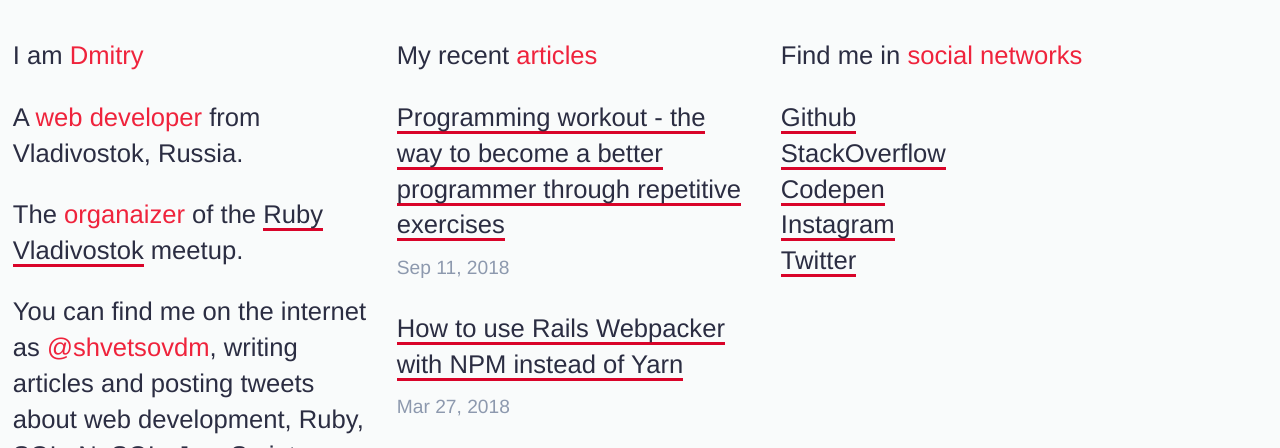
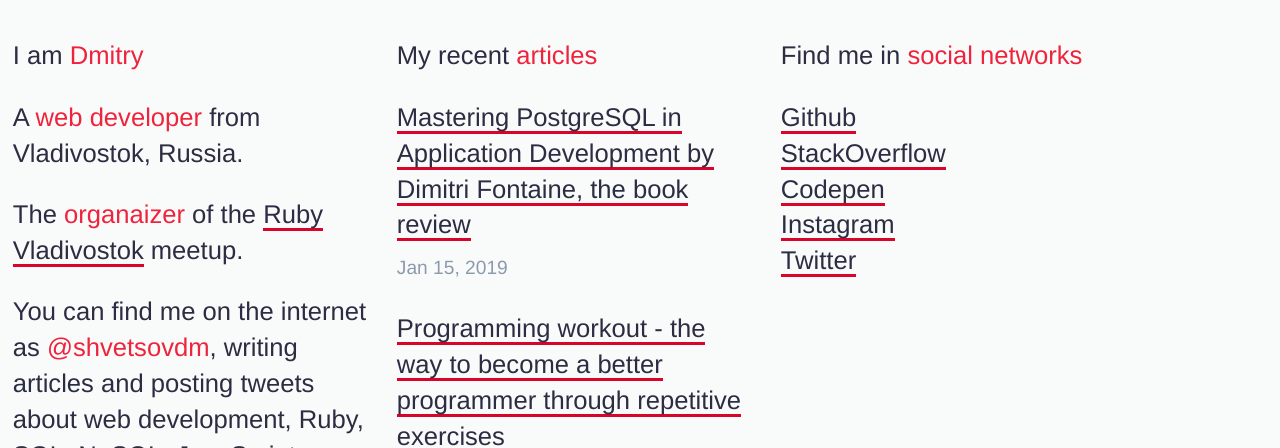
Before and after one commit to dmshvetsov/iamdidev.github.io, a Gatsby site: page / in a window 1280 px wide. Shown: the top 448 px of the page. Built offline with nearby package versions, Linux system fonts and the light colour scheme; Gatsby itself is replaced by a stand-in of ours.

Commit message:
Add new publication on medium

```diff
--- a/src/pages/index.js
+++ b/src/pages/index.js
@@ -13,19 +13,19 @@ const IndexPage = () => (
     <section className="sdm-layout__block">
       <h2>My recent <span className="sdm-accent">articles</span></h2>
       <article className="sdm-article">
+        <a className="sdm-multiline-link" href="https://medium.com/@shvetsovdm/mastering-postgresql-in-application-development-by-dimitri-fontaine-4378173e01dd">
+          Mastering PostgreSQL in Application Development by Dimitri Fontaine, the book review
+        </a>
+        <div className="sdm-article__date">
+          <time dateTime="2019-01-15 14:10">Jan 15, 2019</time>
+        </div>
+      </article>
+      <article className="sdm-article">
         <a className="sdm-multiline-link" href="https://medium.com/@shvetsovdm/programmers-workout-e5b7310bdb5b">
           Programming workout - the way to become a better programmer through repetitive exercises
         </a>
         <div className="sdm-article__date">
           <time dateTime="2018-09-11 23:00">Sep 11, 2018</time>
-        </div>
-      </article>
-      <article className="sdm-article">
-        <a className="sdm-multiline-link" href="https://medium.com/@shvetsovdm/how-to-use-webpacker-with-npm-instead-of-yarn-a8a764e3a8ab">
-          How to use Rails Webpacker with NPM instead of Yarn
-        </a>
-        <div className="sdm-article__date">
-          <time dateTime="2018-03-27 23:00">Mar 27, 2018</time>
         </div>
       </article>
       <footer>
```
